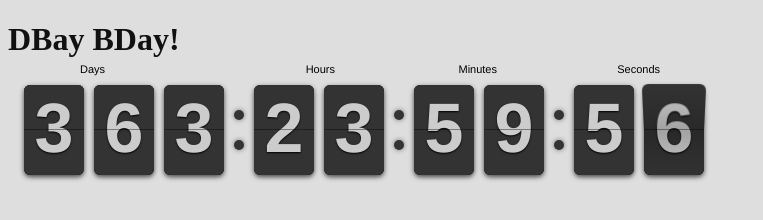
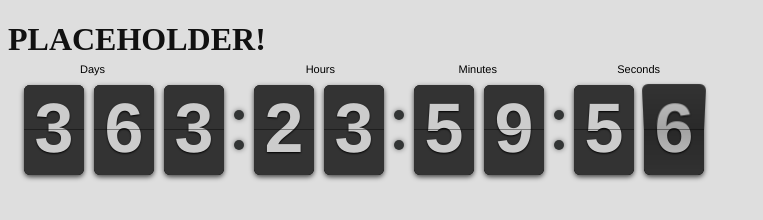
Before and after one commit to slkennedy/dbaybday, a website: page index.html in a window 1280 px wide. Shown: the whole page, without its empty margins (0-763 px from the left). Drawn offline with nearby package versions, Linux system fonts and the light colour scheme.

Commit message:
Updated message

```diff
--- a/index.html
+++ b/index.html
@@ -7,7 +7,7 @@
     <link rel="stylesheet" href="styles/flipclock.css">
 </head>
 <body>
-    <h1>DBay BDay!</h1>
+    <h1>PLACEHOLDER!</h1>
     <div class="clock"></div>
 
     <script src="http://code.jquery.com/jquery-2.1.4.min.js"></script>
```
